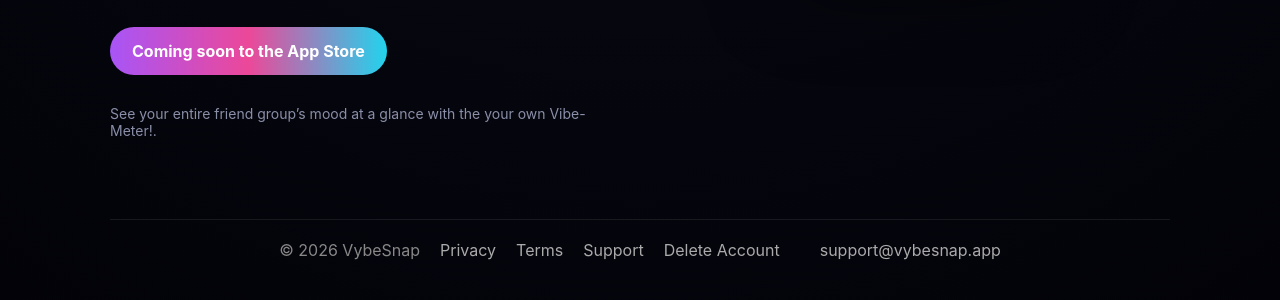
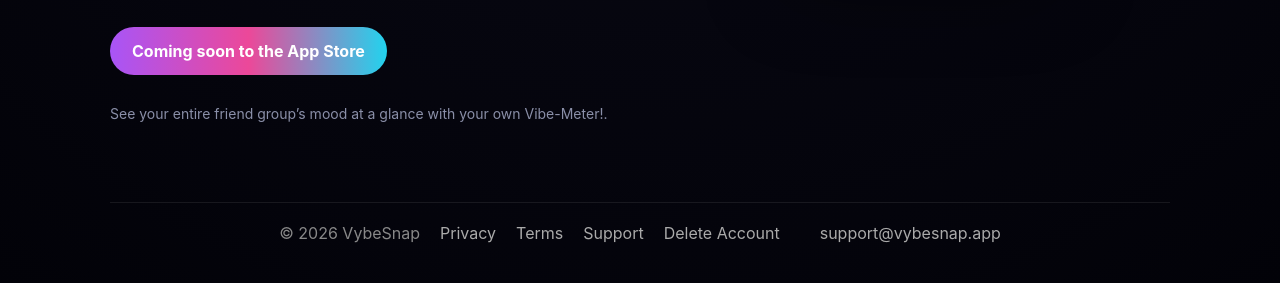
Before and after one commit to richmartin720-pulse/VybeSnapSite, a plain HTML site: page index.html in a window 1280 px wide. Shown: the part 611-911 px from the top of the page. Drawn offline with Linux system fonts and the light colour scheme.

Commit message:
Fix typo in Vibe-Meter description

```diff
--- a/index.html
+++ b/index.html
@@ -179,7 +179,7 @@
         </a>
 
         <p class="vibe-teaser">
-          See your entire friend group’s mood at a glance with the your own Vibe-Meter!.
+          See your entire friend group’s mood at a glance with your own Vibe-Meter!.
         </p>
 
       </div>
```
